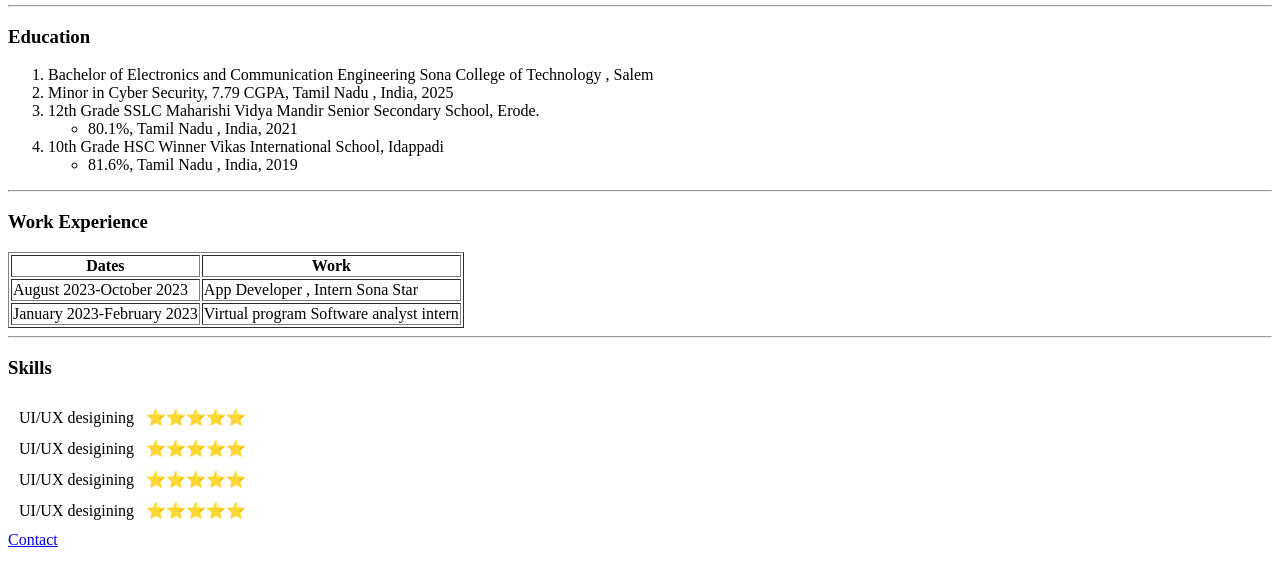
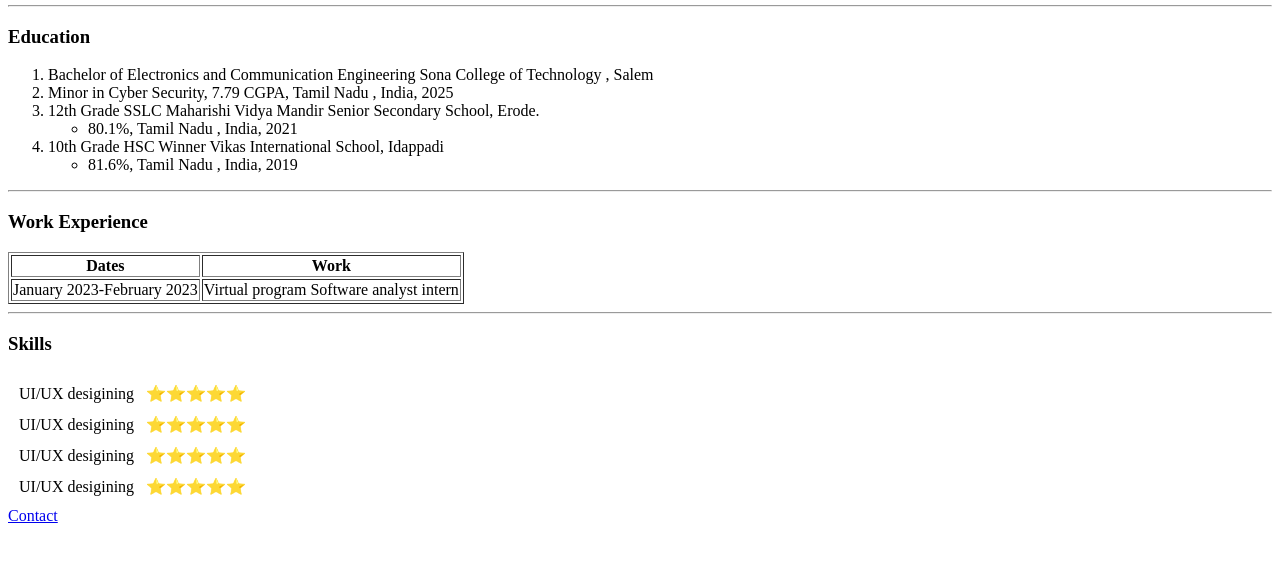
Before and after one commit to Priyadharshan2003/demoCV, a plain HTML site: page HTML-Personal Site/index.html in a window 1280 px wide. Shown: the part 207-790 px from the top of the page. Drawn offline with Linux system fonts and the light colour scheme.

Commit message:
Update index.html

```diff
--- a/HTML-Personal Site/index.html
+++ b/HTML-Personal Site/index.html
@@ -34,10 +34,6 @@
       </thead>
       <tbody>
         <tr>
-          <td>August 2023-October 2023</td>
-          <td>App Developer , Intern Sona Star </td>
-        </tr>
-        <tr>
           <td>January 2023-February 2023</td>
           <td>Virtual program Software analyst intern</td>
         </tr>
```
